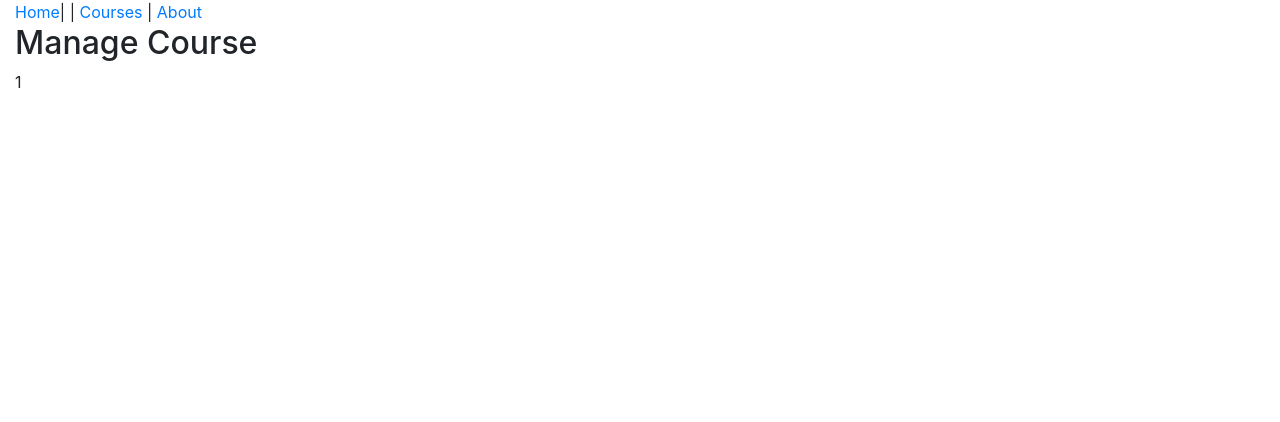
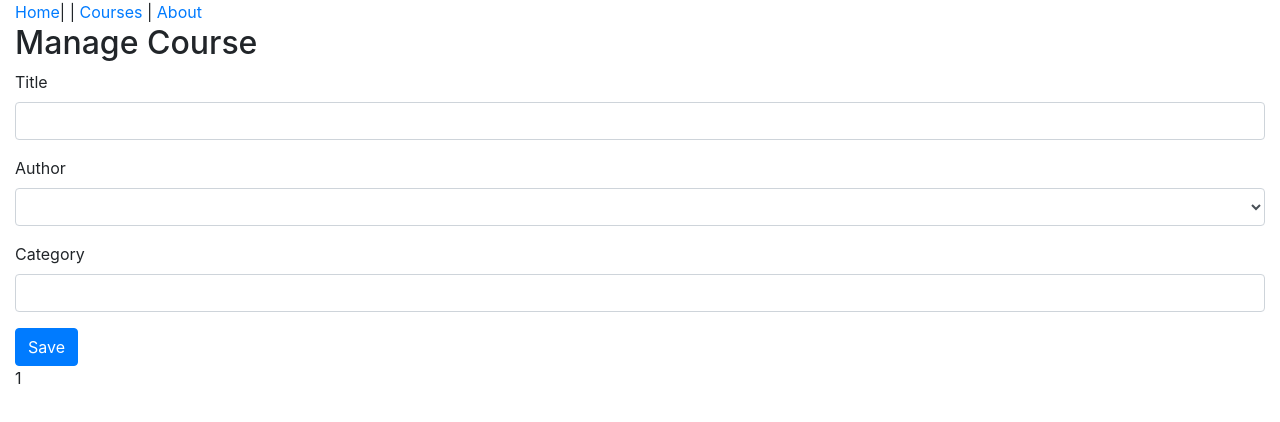
Before and after one commit to applicationsbypaul/ReactLuxTraining, a React (Create React App) app: page /course/1 in a window 1280 px wide. Shown: the top 422 px of the page. Built offline with nearby package versions, Linux system fonts and the light colour scheme; no server answers.

Commit message:
added my form but still not working

```diff
--- a/src/components/App.js
+++ b/src/components/App.js
@@ -16,6 +16,7 @@
         <Route path="/courses" component={CoursesPage} />
         <Route path="/about" component={AboutPage} />
         <Route path="/course/:slug" component={ManageCoursePage} />
+        <Route path="/course" component={ManageCoursePage} />
         <Redirect from="/about-page" to="/about" />
         <Route component={NotFoundPage} />
       </Switch>
--- /dev/null
+++ b/src/components/CourseForm.js
@@ -0,0 +1,53 @@
+import React from "react";
+
+function CourseForm(props) {
+  return (
+    <form>
+      <div className="form-group">
+        <label htmlFor="title">Title</label>
+        <div className="field">
+          <input
+            id="title"
+            type="text"
+            name="title"
+            className="form-control"
+            value={props.course.title}
+          />
+        </div>
+      </div>
+
+      <div className="form-group">
+        <label htmlFor="author">Author</label>
+        <div className="field">
+          <select
+            id="author"
+            name="authorId"
+            className="form-control"
+            value={props.course.authorId}
+          >
+            <option value="" />
+            <option value="1">Cory House</option>
+            <option value="2">Scott Allen</option>
+          </select>
+        </div>
+      </div>
+
+      <div className="form-group">
+        <label htmlFor="category">Category</label>
+        <div className="field">
+          <input
+            type="text"
+            id="category"
+            name="category"
+            className="form-control"
+            value={props.course.category}
+          />
+        </div>
+      </div>
+
+      <input type="submit" value="Save" className="btn btn-primary" />
+    </form>
+  );
+}
+
+export default CourseForm;
--- a/src/components/CoursesPage.js
+++ b/src/components/CoursesPage.js
@@ -1,6 +1,8 @@
 import React, { useState, useEffect } from "react";
 import { getCourses } from "../api/courseApi";
 import CourseList from "./CourseList"
+import { Link } from 'react-router-dom';
+
 function CoursesPage() {
   const [courses, setCourses] = useState([]);
 
@@ -11,6 +13,9 @@
   return (
     <>
       <h2>Courses</h2>
+      <Link className="btn btn-primary" to="/course">
+        Add Course
+      </Link>
       <CourseList courses={courses}/>
     </>
   );
--- a/src/components/ManageCoursePage.js
+++ b/src/components/ManageCoursePage.js
@@ -1,9 +1,18 @@
-import react from 'react';
+import react, { useState }  from 'react';
+import CourseForm from './CourseForm';
 
 const ManageCoursePage = props => {
+    const [ course, setCourse ] = useState({
+        id: null,
+        slug: "",
+        title: "",
+        authorId: null,
+        category: "",
+    });
     return(
         <>
             <h2>Manage Course</h2>
+            <CourseForm course = {course}></CourseForm>
             {props.match.params.slug}
         </>
     )
```
